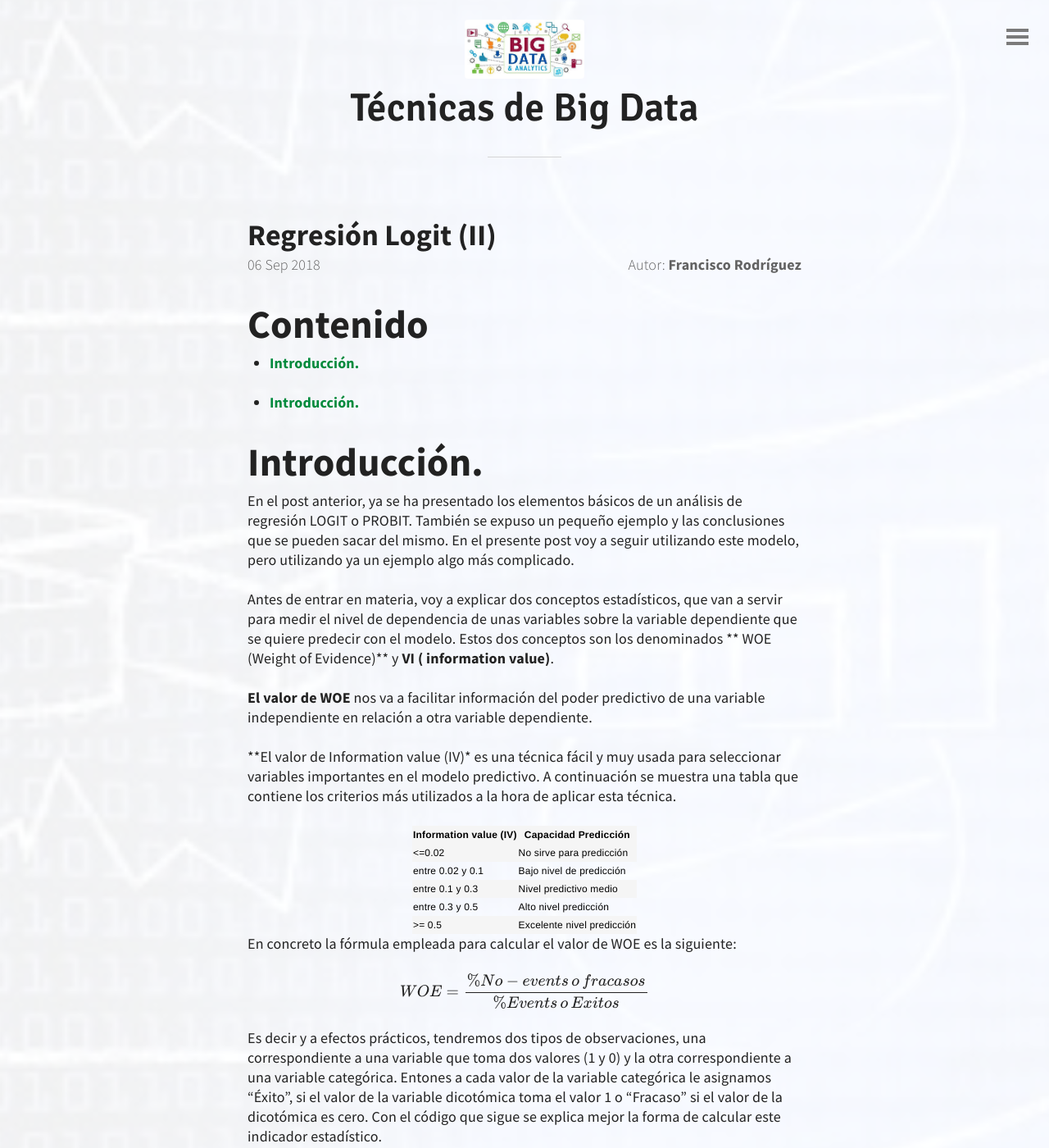
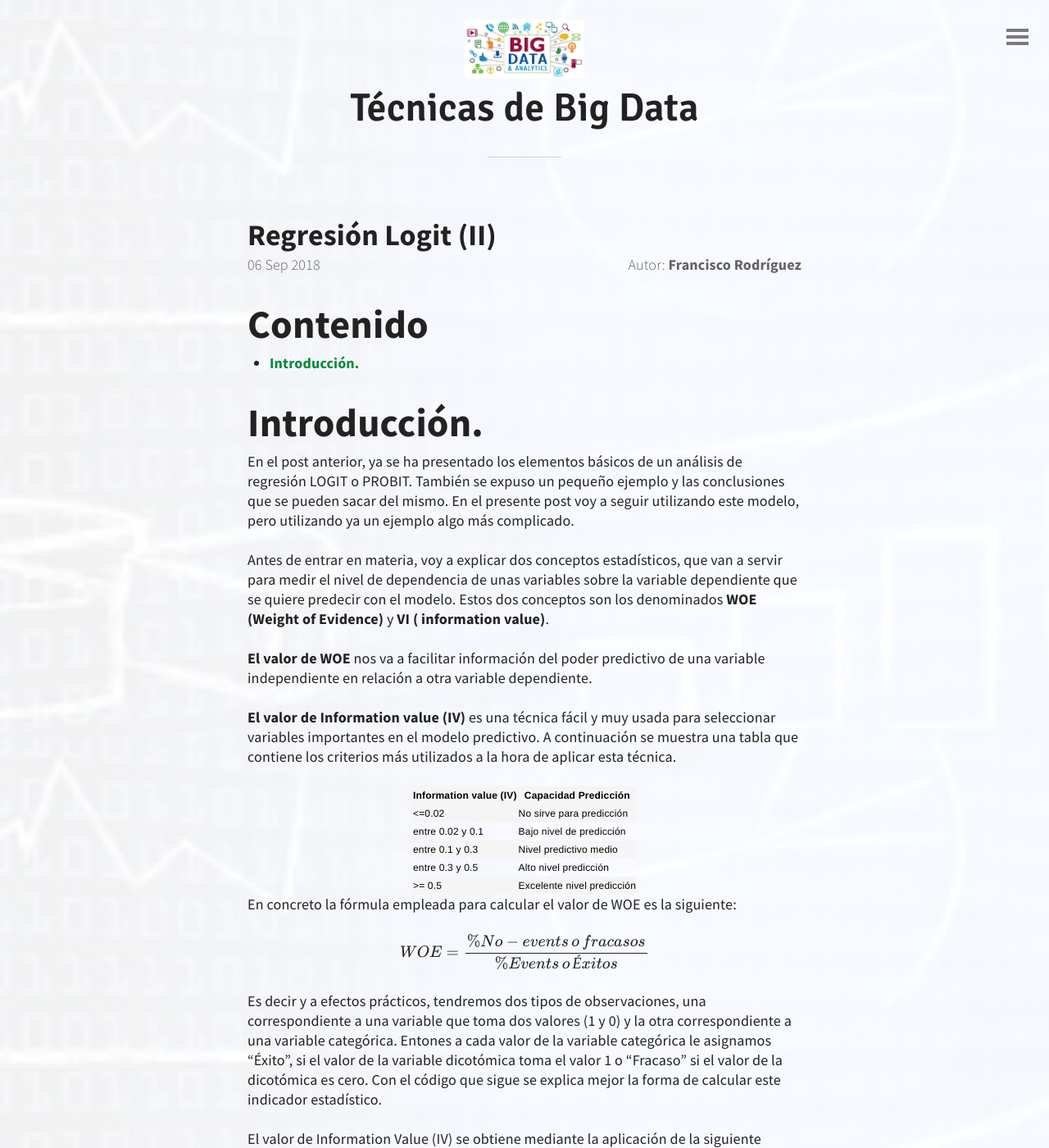
Before and after one commit to bigdatafran/big_data, a Jekyll site: the page built from _posts/R/2018-09-06-RegresionLogit_2.md, in a window 1280 px wide and 1400 px high. Shown: the whole window at 82% size. Built offline with Jekyll 4.4.1, drawn with Linux system fonts in a browser that asks for light colours; formulas are drawn with MathJax 3; some of the changed text lies outside the part shown.

Commit message:
cambios 11-10-218

```diff
--- a/_posts/R/2018-09-06-RegresionLogit_2.md
+++ b/_posts/R/2018-09-06-RegresionLogit_2.md
@@ -12,18 +12,18 @@ author: "Francisco Rodríguez"
 * TOC
 {:toc}
 
--   [Introducción.](#introduccion.)
+
 
 Introducción.
 =============
 
 En el post anterior, ya se ha presentado los elementos básicos de un análisis de regresión LOGIT o PROBIT. También se expuso un pequeño ejemplo y las conclusiones que se pueden sacar del mismo. En el presente post voy a seguir utilizando este modelo, pero utilizando ya un ejemplo algo más complicado.
 
-Antes de entrar en materia, voy a explicar dos conceptos estadísticos, que van a servir para medir el nivel de dependencia de unas variables sobre la variable dependiente que se quiere predecir con el modelo. Estos dos conceptos son los denominados \*\* WOE (Weight of Evidence)\*\* y **VI ( information value)**.
+Antes de entrar en materia, voy a explicar dos conceptos estadísticos, que van a servir para medir el nivel de dependencia de unas variables sobre la variable dependiente que se quiere predecir con el modelo. Estos dos conceptos son los denominados **WOE (Weight of Evidence)** y **VI ( information value)**.
 
 **El valor de WOE** nos va a facilitar información del poder predictivo de una variable independiente en relación a otra variable dependiente.
 
-\*\*El valor de Information value (IV)\* es una técnica fácil y muy usada para seleccionar variables importantes en el modelo predictivo. A continuación se muestra una tabla que contiene los criterios más utilizados a la hora de aplicar esta técnica.
+**El valor de Information value (IV)** es una técnica fácil y muy usada para seleccionar variables importantes en el modelo predictivo. A continuación se muestra una tabla que contiene los criterios más utilizados a la hora de aplicar esta técnica.
 
 | Information value (IV) | Capacidad Predicción       |
 |------------------------|----------------------------|
@@ -35,7 +35,7 @@ Antes de entrar en materia, voy a explicar dos conceptos estadísticos, que van
 
 En concreto la fórmula empleada para calcular el valor de WOE es la siguiente:
 
-\\\[ WOE= \frac{\% No-events \, o \, fracasos}{\% Events \, o\,  Exitos} \\\]
+\\\[ WOE= \frac{\% No-events \, o \, fracasos}{\% Events \, o\,  Éxitos} \\\]
 
 Es decir y a efectos prácticos, tendremos dos tipos de observaciones, una correspondiente a una variable que toma dos valores (1 y 0) y la otra correspondiente a una variable categórica. Entones a cada valor de la variable categórica le asignamos "Éxito", si el valor de la variable dicotómica toma el valor 1 o "Fracaso" si el valor de la dicotómica es cero. Con el código que sigue se explica mejor la forma de calcular este indicador estadístico.
 
```
Also changed, not shown: other parts of _posts/R/2018-09-06-RegresionLogit_2.md (+1 -1 lines).
